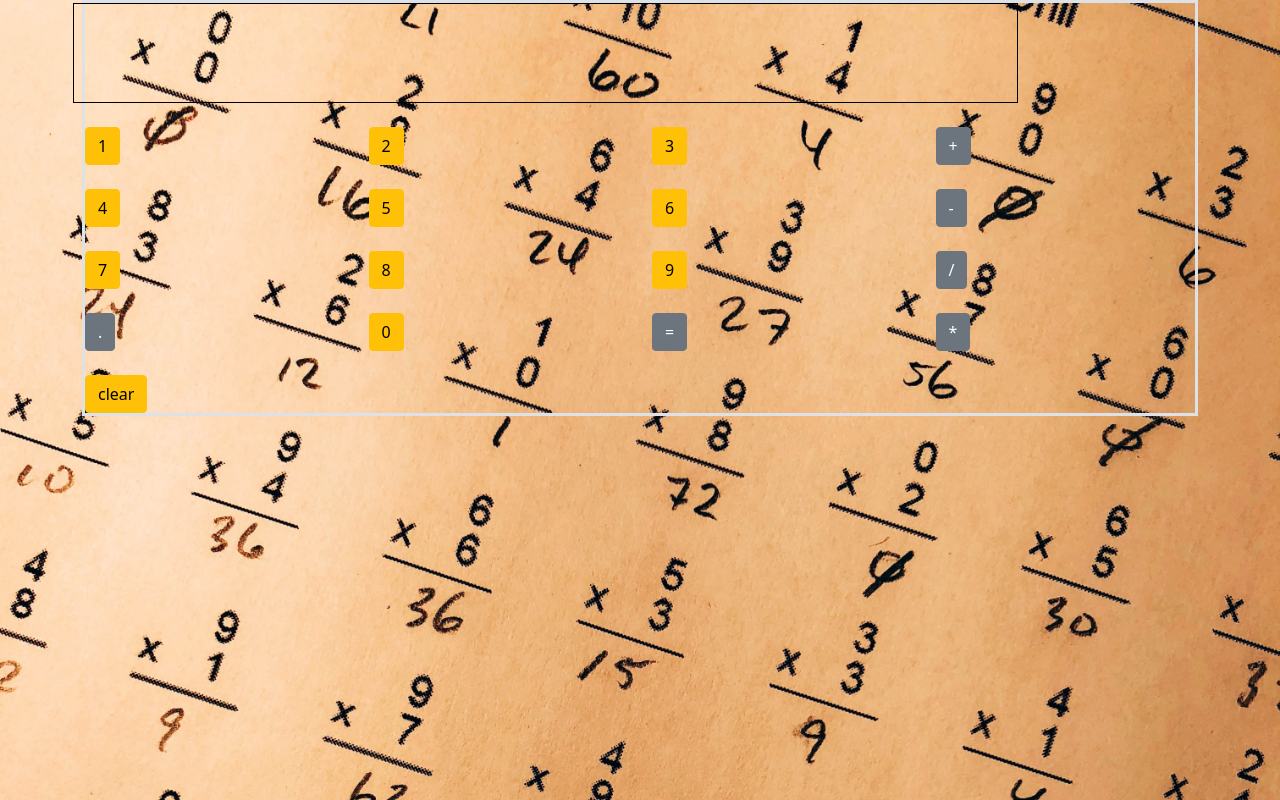
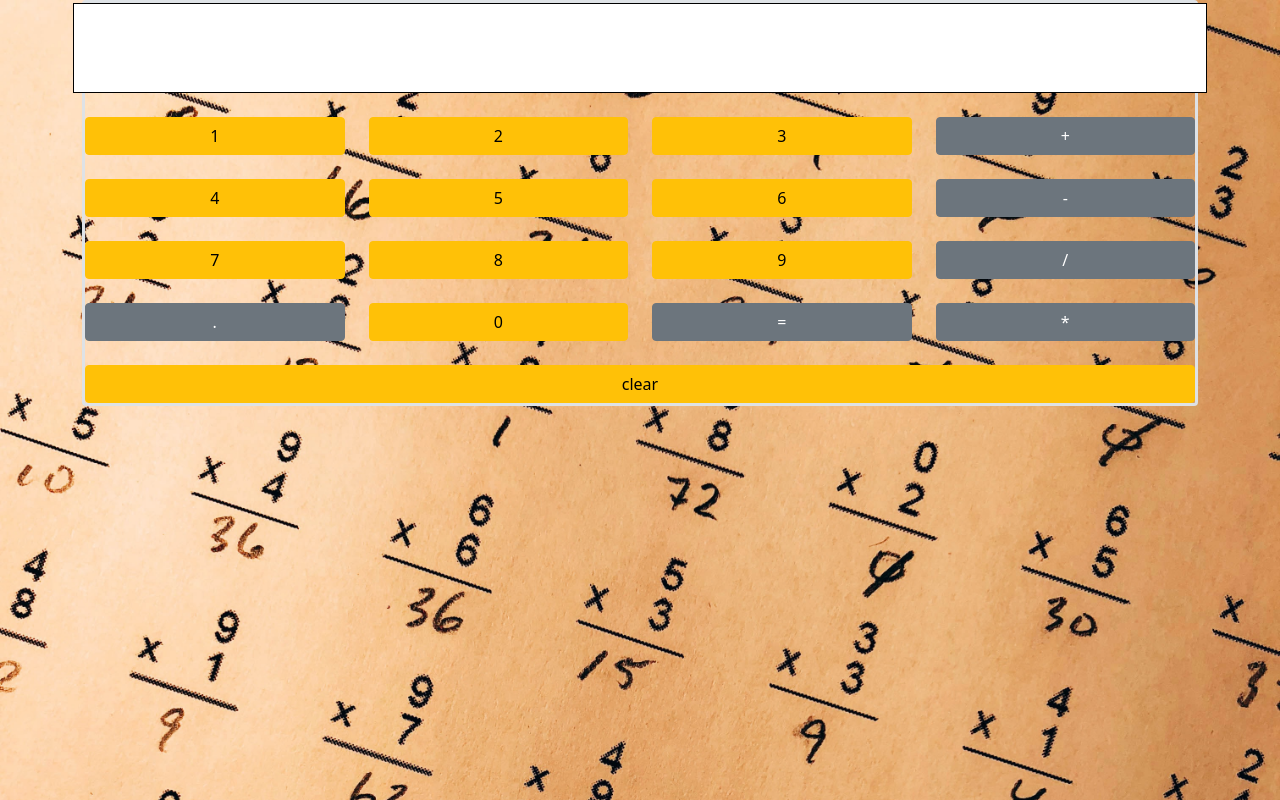
Before and after one commit to bredau00/JS_Calculator, a plain HTML site: page index.html in a window 1280 px wide. Drawn offline with nearby package versions, Linux system fonts and the light colour scheme.

Commit message:
style update

```diff
--- a/index.html
+++ b/index.html
@@ -14,16 +14,16 @@
   </head>
   <body>
     <div class="container container-fluid">
-      <div style="color: #f1b576" class="col-12 border border-3">
+      <div class="col-12 border border-3 rounded">
         <div class="row">
-          <div id="output" class="col-10"></div>
+          <div id="output" class="col w-100"></div>
         </div>
         <br />
         <div class="row">
           <div class="col-3">
             <button
               type="button"
-              class="btn btn-fluid btn-warning"
+              class="btn w-100 btn-warning"
               onclick="addtosum('1')"
             >
               1
@@ -32,7 +32,7 @@
           <div class="col-3">
             <button
               type="button"
-              class="btn btn-warning"
+              class="btn w-100 btn-warning"
               onclick="addtosum('2')"
             >
               2
@@ -41,7 +41,7 @@
           <div class="col-3">
             <button
               type="button"
-              class="btn btn-warning"
+              class="btn w-100 btn-warning"
               onclick="addtosum('3')"
             >
               3
@@ -50,7 +50,7 @@
           <div class="col-3">
             <button
               type="button"
-              class="btn btn-secondary"
+              class="btn w-100 btn-secondary"
               onclick="addtosum('+')"
             >
               +
@@ -62,7 +62,7 @@
           <div class="col-3">
             <button
               type="button"
-              class="btn btn-warning"
+              class="btn w-100 btn-warning"
               onclick="addtosum('4')"
             >
               4
@@ -71,7 +71,7 @@
           <div class="col-3">
             <button
               type="button"
-              class="btn btn-warning"
+              class="btn w-100 btn-warning"
               onclick="addtosum('5')"
             >
               5
@@ -80,7 +80,7 @@
           <div class="col-3">
             <button
               type="button"
-              class="btn btn-warning"
+              class="btn w-100 btn-warning"
               onclick="addtosum('6')"
             >
               6
@@ -89,7 +89,7 @@
           <div class="col-3">
             <button
               type="button"
-              class="btn btn-secondary"
+              class="btn w-100 btn-secondary"
               onclick="addtosum('-')"
             >
               -
@@ -101,7 +101,7 @@
           <div class="col-3">
             <button
               type="button"
-              class="btn btn-warning"
+              class="btn w-100 btn-warning"
               onclick="addtosum('7')"
             >
               7
@@ -110,7 +110,7 @@
           <div class="col-3">
             <button
               type="button"
-              class="btn btn-warning"
+              class="btn w-100 btn-warning"
               onclick="addtosum('8')"
             >
               8
@@ -119,7 +119,7 @@
           <div class="col-3">
             <button
               type="button"
-              class="btn btn-warning"
+              class="btn w-100 btn-warning"
               onclick="addtosum('9')"
             >
               9
@@ -128,7 +128,7 @@
           <div class="col-3">
             <button
               type="button"
-              class="btn btn-secondary"
+              class="btn w-100 btn-secondary"
               onclick="addtosum('/')"
             >
               /
@@ -140,7 +140,7 @@
           <div class="col-3">
             <button
               type="button"
-              class="btn btn-secondary"
+              class="btn w-100 btn-secondary"
               onclick="addtosum('.')"
             >
               .
@@ -149,7 +149,7 @@
           <div class="col-3">
             <button
               type="button"
-              class="btn btn-warning"
+              class="btn w-100 btn-warning"
               onclick="addtosum('0')"
             >
               0
@@ -158,7 +158,7 @@
           <div class="col-3">
             <button
               type="button"
-              class="btn btn-secondary"
+              class="btn w-100 btn-secondary"
               onclick="evaluatesum('=')"
             >
               =
@@ -167,7 +167,7 @@
           <div class="col-3">
             <button
               type="button"
-              class="btn btn-secondary"
+              class="btn w-100 btn-secondary"
               onclick="addtosum('*')"
             >
               *
@@ -176,10 +176,10 @@
         </div>
         <br />
         <div class="row">
-          <div class="col-8">
+          <div class="col">
             <button
               type="button"
-              class="btn btn-warning"
+              class="btn w-100 btn-warning"
               onclick="clearsum('')"
             >
               clear
--- a/style.css
+++ b/style.css
@@ -1,6 +1,7 @@
 #output {
   border: 1px solid black;
-  height: 100px;
+  height: 90px;
+  background-color: white;
 }
 body {
   background-image: url(./chris-liverani-rD2dc_2S3i0-unsplash.jpg);
```
